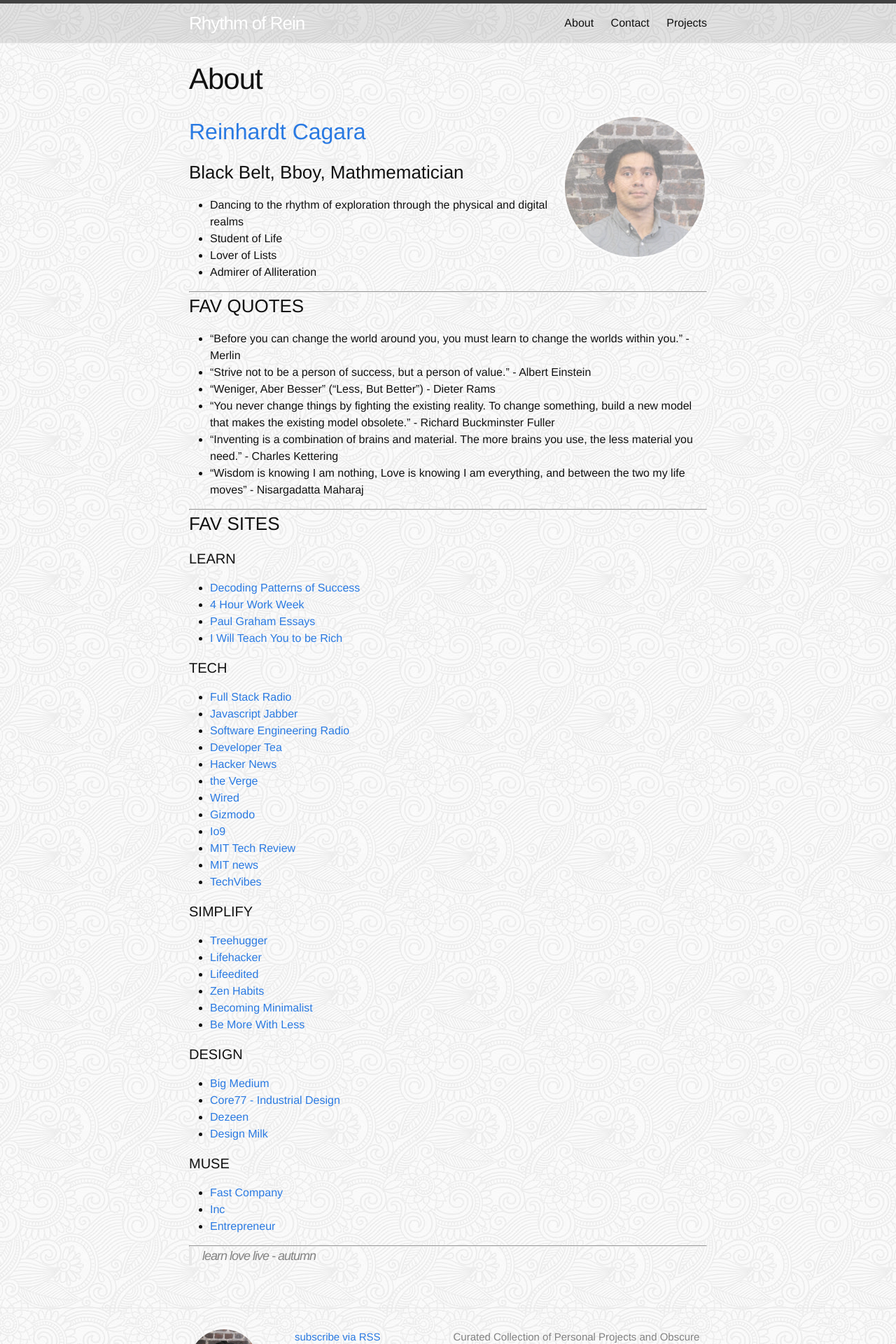
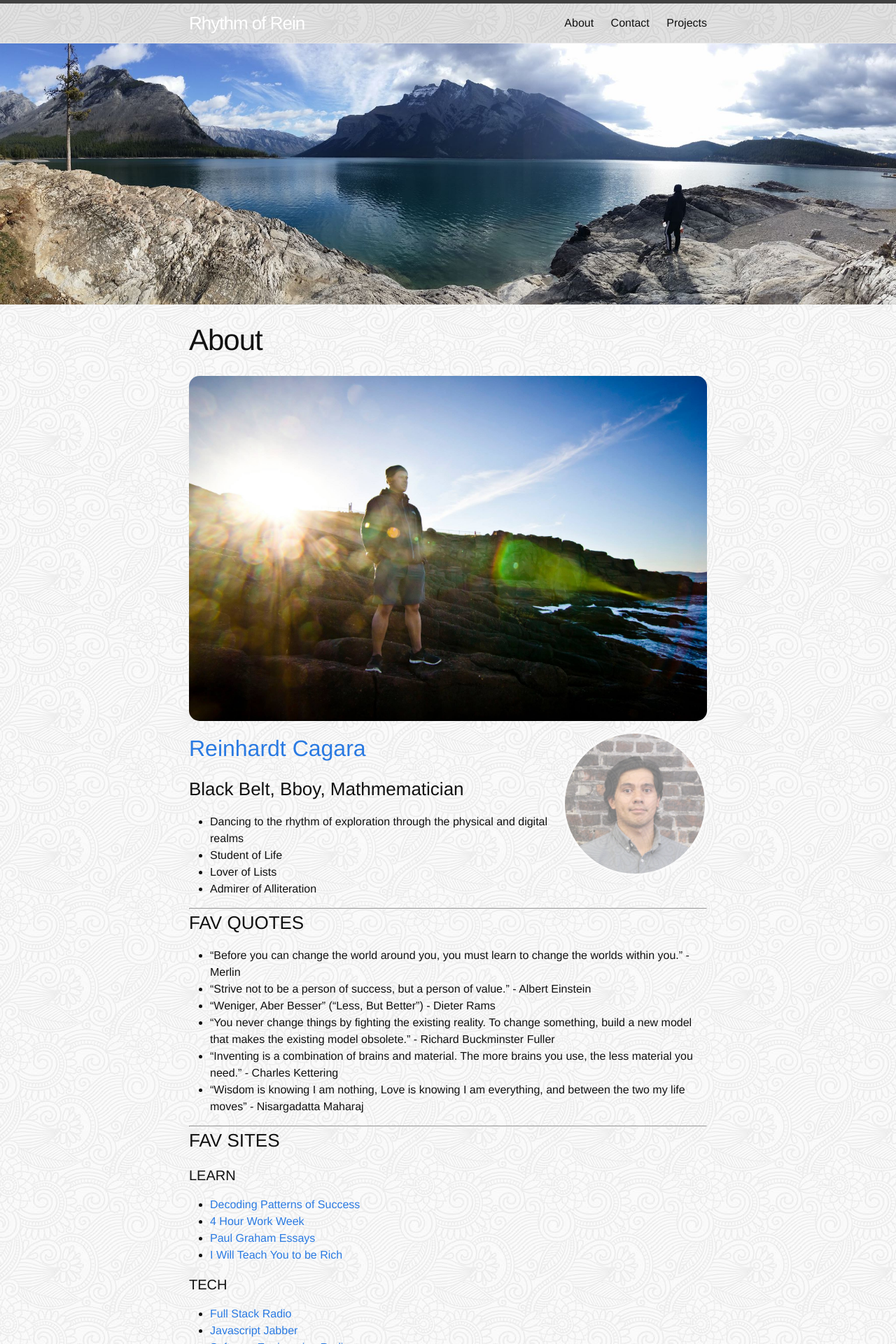
Before and after one commit to reinhardt021/reinhardt021.github.io, a Jekyll site: the page built from about.md, in a window 1280 px wide. Shown: the top 1920 px of the page at 70% size. Built offline with Jekyll 4.4.1, drawn with Linux system fonts in a browser that asks for light colours.

Commit message:
Added images to the main page and the about page top of page

```diff
--- a/_layouts/default.html
+++ b/_layouts/default.html
@@ -6,7 +6,9 @@
   <body>
 
     {% include header.html %}
-
+    <div id="hero-image">
+      <img id="adventure" src="{{ site.url }}/assets/adventure.jpg"/>
+    </div>
     <div class="page-content">
       <div class="wrapper">
         {{ content }}
--- a/about.md
+++ b/about.md
@@ -4,6 +4,7 @@ title: About
 permalink: /about/
 ---
 
+![Self Reflection]({{ site.url }}/assets/self-reflection.jpg){: #self-reflection}
 
 ![My Image]({{ site.url }}/assets/ReinhardtCagara.jpg){: #profile-pic}
 
--- a/css/main.scss
+++ b/css/main.scss
@@ -65,6 +65,11 @@ body {
   color: white;
 }
 
+#adventure {
+    max-width: 100%;
+    // border-radius: 15px;
+}
+
 #profile-pic {
     height: 200px;
     width: 200px;
@@ -88,12 +93,17 @@ body {
     border-radius: 50%;
 }
 
+#self-reflection {
+    max-width: 100%;
+    border-radius: 15px;
+}
+
 #contact-pic {
     max-width: 100%;
-    border-radius: 5%;
+    border-radius: 15px;
 }
 
 #projects-pic {
     max-width: 100%;
-    border-radius: 5%;
+    border-radius: 15px;
 }
```
Also changed, not shown: assets/adventure.jpg (added), assets/self-reflection.jpg (added).
